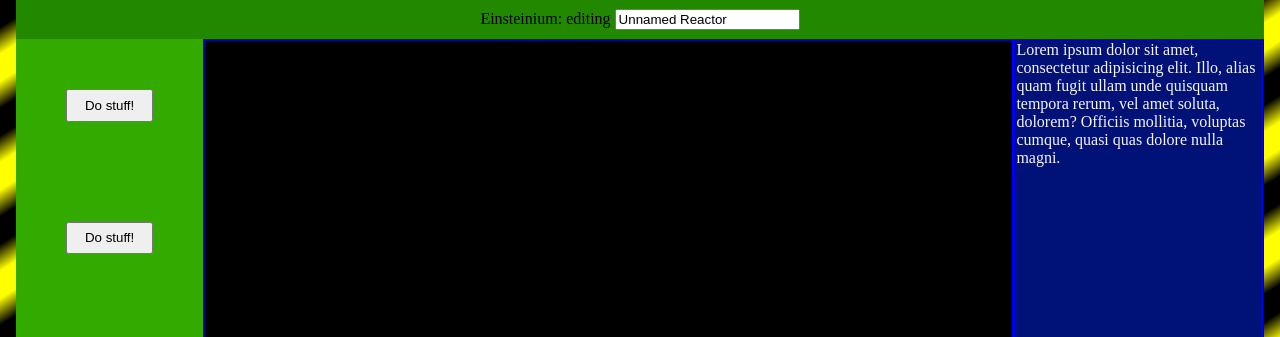
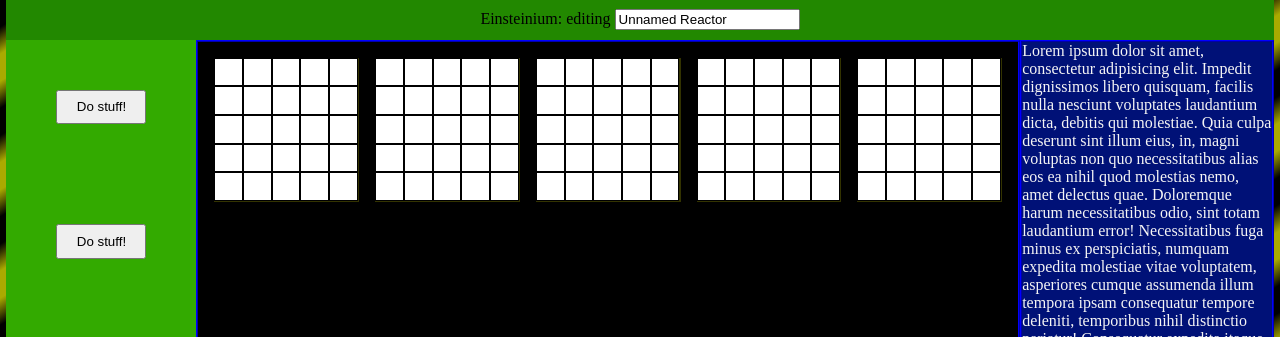
Before and after one commit to BalaM314/Einsteinium, a plain HTML site: page index.html in a window 1280 px wide. Shown: the top 337 px of the page. Drawn offline with Linux system fonts and the light colour scheme.

Commit message:
tweaked style, added function to actually load in a (blank)reactor

```diff
--- a/index.html
+++ b/index.html
@@ -3,8 +3,8 @@
 <head>
   <meta charset="UTF-8">
   <meta name="viewport" content="width=device-width, initial-scale=1.0">
-  <meta http-equiv="X-UA-Compatible" content="ie=edge">
-  <title>Document</title>
+  <meta http-equiv="X-UA-Compatible">
+  <title>Einsteinium- a portable NuclearCraft reactor planner.</title>
   <script src="CLASSES.js" defer></script>
   <script src="main.js" defer></script>
   <link rel="stylesheet" href="main.css">
@@ -15,10 +15,11 @@
       <span id="titletext">Einsteinium: editing <input type="text" value="Unnamed Reactor"></span>
     </div>
     <div id="reactorlayers">
-      <span style="font-size: 50px; margin:auto;">Reactor layers here</span>
+      <!-- <span style="font-size: 50px; margin:auto;">Reactor layers here</span> -->
+
     </div>
     <div id="statspanel">
-      Lorem ipsum dolor sit amet, consectetur adipisicing elit. Illo, alias quam fugit ullam unde quisquam tempora rerum, vel amet soluta, dolorem? Officiis mollitia, voluptas cumque, quasi quas dolore nulla magni.
+      Lorem ipsum dolor sit amet, consectetur adipisicing elit. Impedit dignissimos libero quisquam, facilis nulla nesciunt voluptates laudantium dicta, debitis qui molestiae. Quia culpa deserunt sint illum eius, in, magni voluptas non quo necessitatibus alias eos ea nihil quod molestias nemo, amet delectus quae. Doloremque harum necessitatibus odio, sint totam laudantium error! Necessitatibus fuga minus ex perspiciatis, numquam expedita molestiae vitae voluptatem, asperiores cumque assumenda illum tempora ipsam consequatur tempore deleniti, temporibus nihil distinctio pariatur! Consequatur expedita itaque, eaque nesciunt quidem nostrum fugit aperiam deserunt soluta accusantium commodi, adipisci illum repellat repudiandae laborum nam neque, doloremque, odit aut vel! Adipisci, illo.
     </div>
     <div id="optionspanel">
       <button>Do stuff!</button>
--- a/main.css
+++ b/main.css
@@ -3,14 +3,14 @@ html, body {
   margin: 0px;
   width: 100%;
   height: 100%;
-  background-image: linear-gradient(to bottom right, #000, #000, #FF0, #FF0, #000, #000, #FF0, #FF0, #000, #000, #FF0, #FF0, #000, #000, #FF0, #FF0, #000, #000, #FF0, #FF0, #000, #000, #FF0, #FF0, #000, #000, #FF0, #FF0, #000, #000, #FF0, #FF0, #000, #000, #FF0, #FF0, #000, #000, #FF0, #FF0, #000, #000, #FF0, #FF0, #000, #000, #FF0, #FF0, #000, #000, #FF0, #FF0, #000, #000, #FF0, #FF0, #000, #000, #FF0, #FF0);
+  background-image: linear-gradient(to bottom right, #000, #000, #AA0, #AA0, #000, #000, #AA0, #AA0, #000, #000, #AA0, #AA0, #000, #000, #AA0, #AA0, #000, #000, #AA0, #AA0, #000, #000, #AA0, #AA0, #000, #000, #AA0, #AA0, #000, #000, #AA0, #AA0, #000, #000, #AA0, #AA0, #000, #000, #AA0, #AA0, #000, #000, #AA0, #AA0, #000, #000, #AA0, #AA0, #000, #000, #AA0, #AA0, #000, #000, #AA0, #AA0, #000, #000, #AA0, #AA0);
 }
 
 #pagewrapper {
   margin: auto;
   display: grid;
-  width: 97.5%;
-  height: 97.5%;
+  width: 99%;
+  height: 99%;
   grid-template-columns: 15% 65% 20%;
   grid-template-rows: 5% 85% 10%;
 
@@ -29,12 +29,36 @@ html, body {
 }
 #reactorlayers {
   display: grid;
+  padding: 1rem;
+  gap: 1rem;
   grid-row: 2;
   grid-column: 2;
+  grid-template-columns: repeat(5, 1fr);
+  grid-template-rows: repeat(5, 1fr);
   background-color: #000;
   color: #7A0;
   border: 2px ridge blue;
 }
+
+#reactorlayers .layer {
+  background-color: #330;/*DEBUG*/
+  aspect-ratio: 1;
+}
+
+#reactorlayers .layerinner {
+  background-color: yellow;
+  width: 99%;
+  height: 99%;
+  display: grid;
+  grid-template-columns: repeat(5, 1fr);
+  grid-template-rows: repeat(5, 1fr);
+}
+
+#reactorlayers .cell {
+  border: 1px solid black;
+  background-color: #FFF;
+}
+
 #hotbar {
   grid-row: 3;
   grid-column: 2;
--- a/main.js
+++ b/main.js
@@ -1,3 +1,20 @@
+
+
+
+
+
+/**
+Block IDs:
+Air: 0
+Fuel Cell: 1
+Water Cooler: 2
+
+Beryllium Moderator: 18
+
+*/
+
+
+
 class Reactor {
   constructor(x, y, z){
     this.contents = [];
@@ -37,3 +54,28 @@ class Reactor {
     console.error("NYI!");
   }
 }
+
+
+var reactorLayers = document.getElementById("reactorlayers");
+
+
+function generateLayersToDOM(x, y, z){
+  x = constrain(x, 1, 17);
+  y = constrain(y, 1, 17);
+  z = constrain(z, 1, 17);
+  reactorLayers.attributes.dimensions = `${x},${y},${z}`;
+  let layerInnerHTML = `<div class="layerinner">`;
+  for(let i = 0; i < x*z; i ++){
+    layerInnerHTML += `<div class="cell"></div>`;
+  }
+  layerInnerHTML += "</div>";
+  for(let i = 0; i < z; i ++){
+    let tempElement = document.createElement("div");
+    tempElement.className = "layer";
+    tempElement.attributes.z = i;
+    tempElement.innerHTML = layerInnerHTML;
+    reactorLayers.appendChild(tempElement);
+  }
+}
+
+generateLayersToDOM(5, 5, 5);
```
